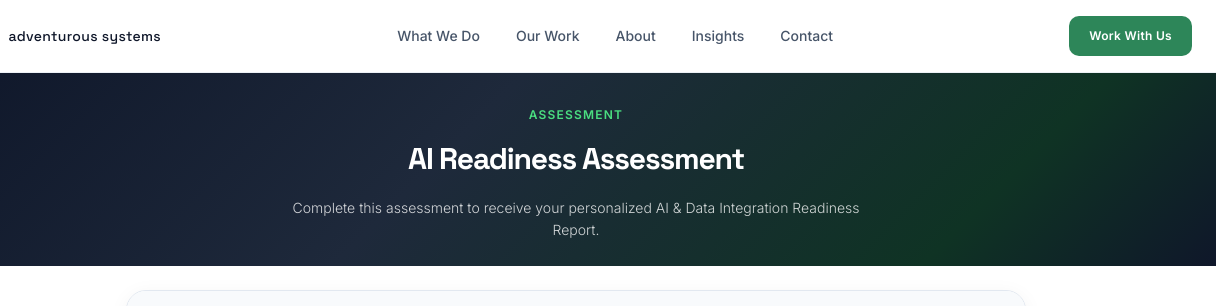
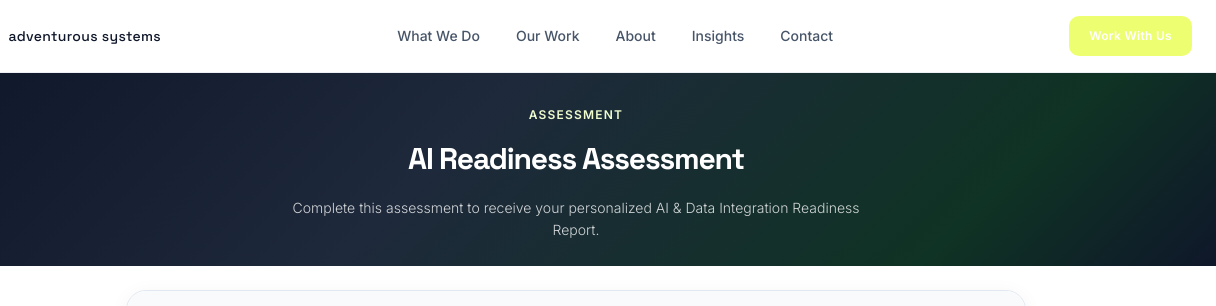
Before and after one commit to Adventurous-Systems/Adventurous-Systems-Website, a website built with Vite: page assessment.html in a window 1280 px wide. Shown: the top 306 px of the page, 64-1280 px from the left. Built offline with nearby package versions, Linux system fonts and the light colour scheme.

Commit message:
change colours

```diff
--- a/assessment.html
+++ b/assessment.html
@@ -8,10 +8,10 @@
         <link rel="preconnect" href="https://fonts.gstatic.com" crossorigin>
         <title>AI Readiness Assessment — Adventurous Systems</title>
         <meta name="description"
-                content="Complete our AI & Data Integration Readiness Assessment to receive a personalized report and strategy session.">
+                content="Complete our AI & Data Integration Readiness Assessment to receive a customised report and strategy session.">
         <meta property="og:title" content="AI Readiness Assessment — Adventurous Systems">
         <meta property="og:description"
-                content="Complete our AI Readiness Assessment for a personalized report, priority roadmap, and strategy session.">
+                content="Complete our AI Readiness Assessment for a customised report, priority roadmap, and strategy session.">
         <meta property="og:image" content="./images/og-image.png">
         <meta property="og:image:width" content="1200">
         <meta property="og:image:height" content="630">
@@ -21,7 +21,7 @@
         <meta name="twitter:card" content="summary_large_image">
         <meta name="twitter:title" content="AI Readiness Assessment — Adventurous Systems">
         <meta name="twitter:description"
-                content="Complete our AI Readiness Assessment for a personalized report, priority roadmap, and strategy session.">
+                content="Complete our AI Readiness Assessment for a customised report, priority roadmap, and strategy session.">
         <meta name="twitter:image" content="./images/og-image.png">
         <link rel="canonical" href="https://www.adventurous.systems/assessment.html">
         <link rel="icon" href="./images/favicon.svg" type="image/svg+xml">
--- /dev/null
+++ b/colours.md
@@ -0,0 +1,52 @@
+first version
+    --color-primary-dark: #0f172a;
+    --color-primary: #1e293b;
+    --color-accent: #2D8659;
+    --color-accent-light: #4ade80;
+    --color-accent-bg: #D4F4DD;
+    --color-surface: #ffffff;
+    --color-surface-alt: #f8fafc;
+    --color-surface-muted: #f1f5f9;
+    --color-border: #e2e8f0;
+    --color-border-hover: #cbd5e1;
+    --color-text-primary: #0f172a;
+    --color-text-body: #475569;
+    --color-text-muted: #94a3b8;
+    --color-text-inverse: #ffffff;
+    --color-overlay: rgba(15, 23, 42, .85);
+
+
+    second version
+
+    --color-primary-dark: #244256;
+    --color-primary: #A7C6DA;
+    --color-accent: #EDFF71;
+    --color-accent-light: #EEFCCE;
+    --color-accent-bg: #D4F4DD;
+    --color-surface: #ffffff;
+    --color-surface-alt: #f8fafc;
+    --color-surface-muted: #f1f5f9;
+    --color-border: #e2e8f0;
+    --color-border-hover: #cbd5e1;
+    --color-text-primary: #0f172a;
+    --color-text-body: #475569;
+    --color-text-muted: #94a3b8;
+    --color-text-inverse: #ffffff;
+    --color-overlay: rgba(15, 23, 42, .85);
+
+
+
+
+Done. The 4 changed values are:
+
+  ┌──────────────────────┬─────────┬─────────┐
+  │       Variable       │   Old   │   New   │
+  ├──────────────────────┼─────────┼─────────┤
+  │ --color-primary-dark │ #0f172a │ #244256 │
+  ├──────────────────────┼─────────┼─────────┤
+  │ --color-primary      │ #1e293b │ #A7C6DA │
+  ├──────────────────────┼─────────┼─────────┤
+  │ --color-accent       │ #2D8659 │ #EDFF71 │
+  ├──────────────────────┼─────────┼─────────┤
+  │ --color-accent-light │ #4ade80 │ #EEFCCE │
+  └──────────────────────┴─────────┴─────────┘
--- a/src/styles/main.css
+++ b/src/styles/main.css
@@ -9,13 +9,13 @@
 /* ---------- CSS Custom Properties (Design Tokens) ---------- */
 :root {
   /* === Colors === */
-  --color-primary-dark: #0f172a;
+  --color-primary-dark: #244256;
   /* Deep slate — hero backgrounds, nav */
-  --color-primary: #1e293b;
+  --color-primary: #A7C6DA;
   /* Slate — section accents */
-  --color-accent: #2D8659;
+  --color-accent: #EDFF71;
   /* Green — CTAs, highlights */
-  --color-accent-light: #4ade80;
+  --color-accent-light: #EEFCCE;
   /* Light green — gradients, hover */
   --color-accent-bg: #D4F4DD;
   /* Very light green — badges, highlights */
```
